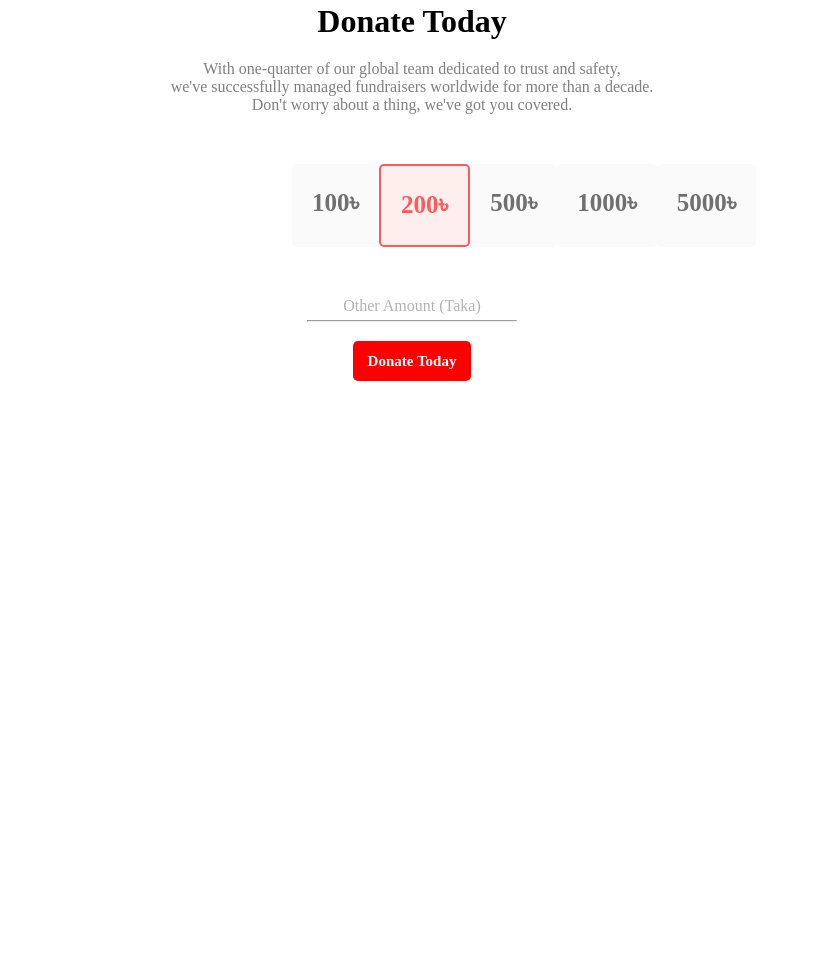
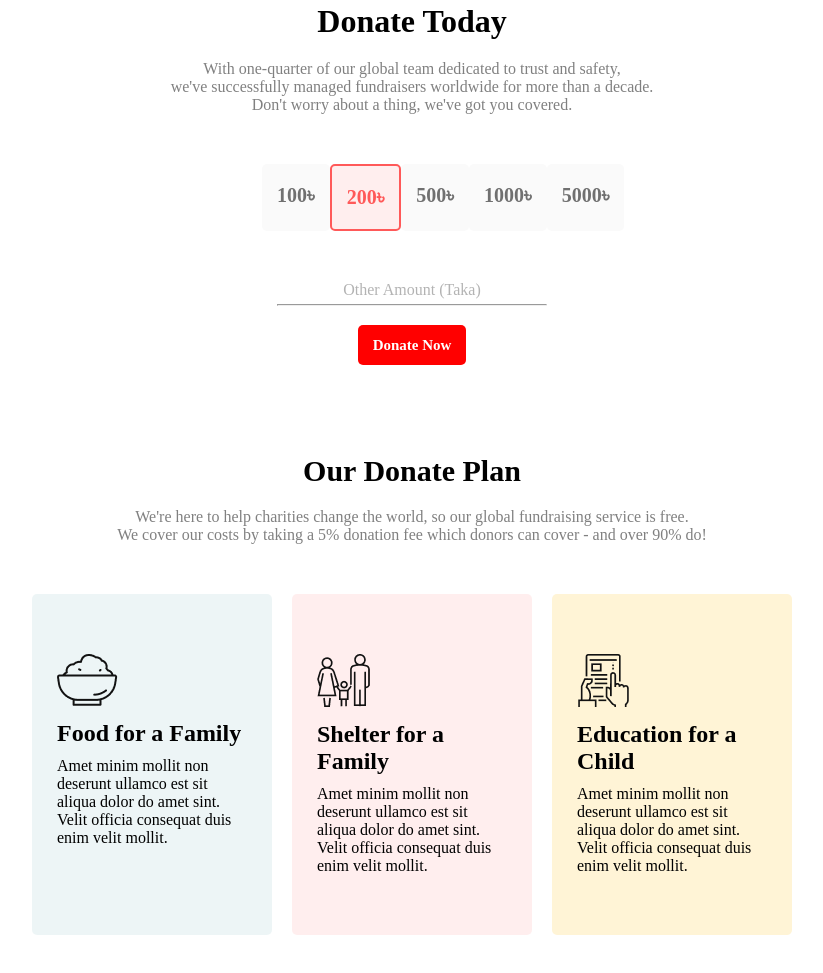
Before and after one commit to saarustuff/donate-me, a plain HTML site: page index.html in a window 1280 px wide. Shown: the part 447-1420 px from the top of the page, without its empty margins (228-1051 px from the left). Before the commit the page ends 847 px from the top, so only its background shows below. Drawn offline with Linux system fonts and the light colour scheme.

Commit message:
donate-plan-card-finished

```diff
--- a/index.html
+++ b/index.html
@@ -18,7 +18,7 @@
             <p class="top-text2">
                 With one-quarter of our global team dedicated to trust and safety, <br> we've successfully managed fundraisers worldwide for more than a decade. <br> Don't worry about a thing, we've got you covered.
             </p>
-            <a class="top-btn" target="_blank" href="https://www.gofundme.com/">Donate Today</a>
+            <a class="top-btn" target="_blank" href="https://www.gofundme.com/">Donate Now</a>
         </div>
     </section>
     <!-- Top section finished -->
@@ -30,7 +30,7 @@
     </div>
     <!-- Mid Text finished -->
 
-    <!-- Donate Plan -->
+    <!-- Donate Amount -->
     <section class="donate-plan">
         <div class="donate-amount">
                 <p>100৳</p>
@@ -42,7 +42,59 @@
         <div class="donate-plan-choice">
             <p>Other Amount (Taka)</p>
             <hr>
-            <a class="top-btn donate-btn" target="_blank" href="https://www.gofundme.com/">Donate Today</a>
+            <a class="top-btn donate-btn" target="_blank" href="https://www.gofundme.com/">Donate Now</a>
+        </div>
+    </section>
+    <!-- Donate Amount finished -->
+
+    <!-- Donate Plan -->
+    <section>
+        <div class="our-plan">
+            <h1 class="">Our Donate Plan</h1>
+            <p class="mid-text2">We're here to help charities change the world,  so our global fundraising service is free. <br> We cover our costs by taking a 5% donation fee which donors can cover - and over 90% do!</p>
+        </div>
+
+        <!-- donate plan card -->
+        <div class="donate-plan-card">
+            <div class="card1">
+                <div class="img1">
+                    <img src="./icons/food.png" alt="Food">
+                </div>
+                <div class="card1-text">
+                    <h1>
+                        Food for a Family
+                    </h1>
+                    <p>
+                        Amet minim mollit non deserunt ullamco est sit aliqua dolor do amet sint. Velit officia consequat duis enim velit mollit.
+                    </p>
+                </div>
+            </div>
+            <div class="card2">
+                <div class="img2">
+                    <img src="./icons/shelter.png" alt="">
+                </div>
+                <div class="card2-text">
+                    <h1>
+                        Shelter for a Family
+                    </h1>
+                    <p>
+                        Amet minim mollit non deserunt ullamco est sit aliqua dolor do amet sint. Velit officia consequat duis enim velit mollit.
+                    </p>
+                </div>
+            </div>
+            <div class="card3">
+                <div class="img3">
+                    <img src="./icons/Frame-1.png" alt="Education">
+                </div>
+                <div class="card3-text">
+                    <h1>
+                        Education for a Child
+                    </h1>
+                    <p>
+                        Amet minim mollit non deserunt ullamco est sit aliqua dolor do amet sint. Velit officia consequat duis enim velit mollit.
+                    </p>
+                </div>
+            </div>
         </div>
     </section>
     <!-- Donate Plan finished -->
--- a/style.css
+++ b/style.css
@@ -40,7 +40,6 @@
 /* Mid Text */
 .mid-text {
     text-align: center;
-    /* padding:30px 0; */
     margin: 50px 0;
 }
 .mid-text2 {
@@ -48,20 +47,19 @@
     padding-top: 20px;
 }
 
-/* Donate Plan */
+/* Donate Amount Choice */
 .donate-amount {
     display: flex;
-    margin-left: 520px;
-    margin-right: 520px;
+    margin: 0px 490px;
     margin-bottom: 50px;
     justify-content: space-evenly;
 }
 .donate-amount p {
-    font-size: 25px;
+    font-size: 20px;
     font-weight: 600;
     color: #707070;
     background-color: #FAFAFA;
-    padding: 25px 20px;
+    padding: 20px 15px;
     border-radius: 5px;
 }
 .donate-amount p:hover {
@@ -74,7 +72,6 @@
     color: #FF5959;
 }
 
-/* Donate Plan Choice */
 .donate-plan-choice {
     text-align: center;
     margin-bottom: 30px;
@@ -82,11 +79,61 @@
     color: #B3B3B3;
 }
 hr {
-    margin: 0px 535px;
+    margin: 0px 505px;
     margin-top: 5px;
     margin-bottom: 30px;
-    background-color: #da1818;
 }
 .donate-btn {
     margin-top: 20px;
 }
+
+/* Donate Plan */
+.our-plan {
+    text-align: center;
+    margin-top: 100px;
+    margin-bottom: 50px;
+}
+.our-plan h1 {
+    font-size: 30px;
+}
+
+/* Donate Plan Card */
+.donate-plan-card {
+    display: flex;
+    margin: 0px 260px;
+    margin-bottom: 50px;
+    justify-content: space-between;
+
+}
+.donate-plan-card img {
+    padding-bottom: 10px;
+}
+.donate-plan-card h1 {
+    padding-bottom: 10px;
+}
+.card1 {
+    padding: 60px 25px;
+    background-color:  #4F9DA61A;
+    border-radius: 5px;
+    margin-right: 20px;
+}
+.card1:hover {
+    background-color: #69a0b579;
+}
+.card2 {
+    padding: 60px 25px;
+    background-color:  #FF59591A;
+    border-radius: 5px;
+    margin-right: 20px;
+}
+.card2:hover {
+    background-color: #de9a9a60;
+}
+.card3 {
+    padding: 60px 25px;
+    background-color:  #FFF4D6;
+    border-radius: 5px;
+}
+.card3:hover {
+    background-color: #f7e6b8;
+}
```
